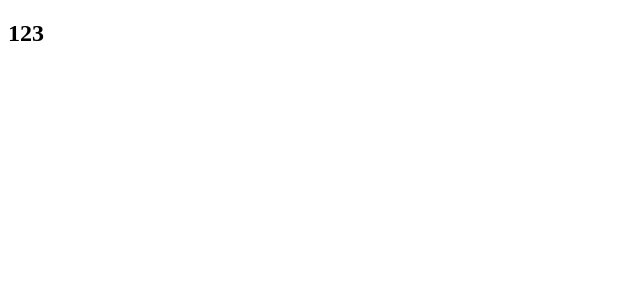
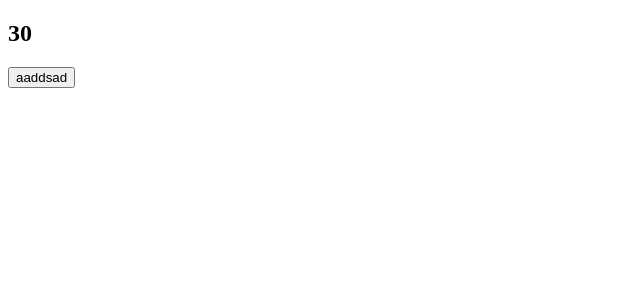
Before and after one commit to yuanhuanwebfront/mineAdmin, a Vue app: page / in a window 1280 px wide. Shown: the top 300 px of the page, without its empty margins (0-640 px from the left). Built offline with nearby package versions, Linux system fonts and the light colour scheme.

Commit message:
store更新

```diff
--- a/src/page/home/home.vue
+++ b/src/page/home/home.vue
@@ -1,13 +1,24 @@
 <template>
-    <div>
-      <h2>123</h2>
-    </div>
+  <div>
+    <h2>{{userAge}}</h2>
+    <button @click="changeAge(2)">aaddsad</button>
+  </div>
 </template>
 
 <script>
-    export default {
-        name: "home"
+  export default {
+    name: "home",
+    computed: {
+      userAge (){
+        return this.$store.state.user.age || '0'
+      }
+    },
+    methods: {
+      changeAge (age){
+        this.$store.commit('changeAge', age);
+      }
     }
+  }
 </script>
 
 <style scoped>
--- a/src/store/module/user.js
+++ b/src/store/module/user.js
@@ -1,19 +1,18 @@
 const user = {
   state: {
-
+    num: 1,
+    age: 30
   },
 
-  getters: {
+  getters: {},
 
+  mutations: {
+    changeAge: (state, newAge) => {
+      state.age = newAge;
+    }
   },
 
-  mutations: {
-
-  },
-
-  actions: {
-
-  }
+  actions: {}
 };
 
 export default user;
```
